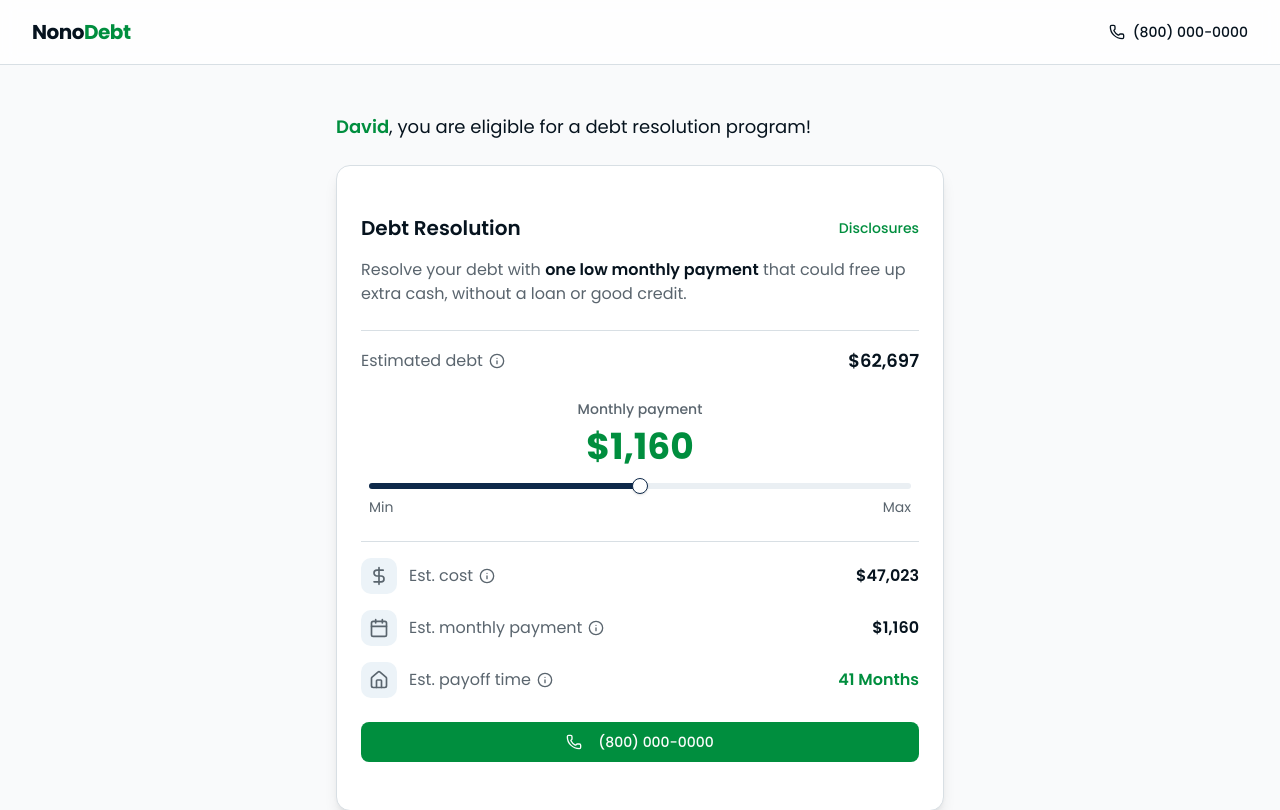
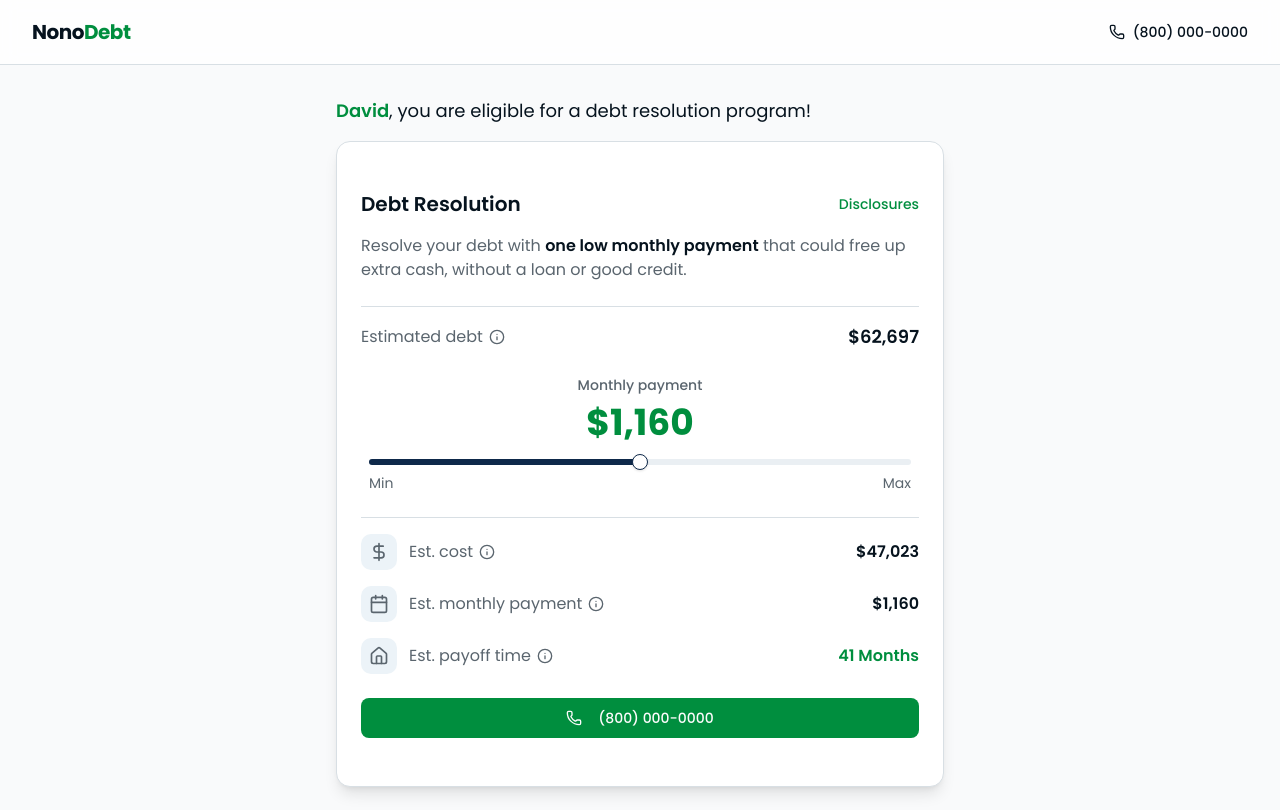
Before and after one commit to konstantin-limassol/nonoStage, a Next.js app: page /plan in a window 1280 px wide. Shown: the top 810 px of the page. Built offline with nearby package versions, Linux system fonts and the light colour scheme.

Commit message:
style: reduce padding in main container and greeting block\n\nUpdate spacing for better page layout alignment.

```diff
--- a/app/plan/page.tsx
+++ b/app/plan/page.tsx
@@ -102,9 +102,9 @@ export default function PlanPage() {
           </div>
         </header>
 
-        <main className="mx-auto max-w-2xl px-4 py-8 sm:px-6 sm:py-12 lg:px-8">
+        <main className="mx-auto max-w-2xl px-4 py-5 sm:px-6 sm:py-8 lg:px-8">
           {/* Personalized Greeting */}
-          <div className="mb-6 text-left">
+          <div className="mb-4 text-left">
             <p className="text-base text-foreground sm:text-lg">
               <span className="font-semibold text-accent">{userData.firstName}</span>, you are eligible for a debt resolution program!
             </p>
```
